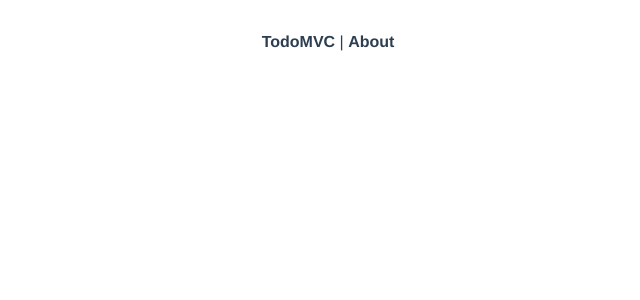
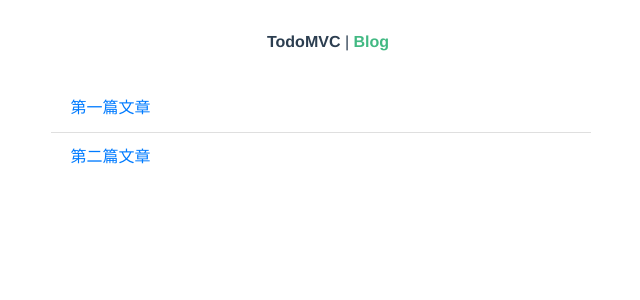
Before and after one commit to pi12138/danluwang-interview-front, a Vue app: page /blog in a window 1280 px wide. Shown: the top 300 px of the page, without its empty margins (312-952 px from the left). Built offline with nearby package versions, Linux system fonts and the light colour scheme.

Commit message:
编写博客列表前端界面

```diff
--- a/src/App.vue
+++ b/src/App.vue
@@ -2,7 +2,7 @@
   <div id="app">
     <div id="nav">
       <router-link to="/">TodoMVC</router-link> |
-      <router-link to="/about">About</router-link>
+      <router-link to="/blog">Blog</router-link>
     </div>
     <router-view/>
   </div>
--- /dev/null
+++ b/src/components/Article.vue
@@ -0,0 +1,33 @@
+<template>
+  <div class="container">
+      <h1>This is a Article</h1>
+      <h2>{{ this.$route.params.id }}</h2>
+  </div>
+</template>
+
+<script>
+// @ is an alias to /src
+// import HelloWorld from '@/components/HelloWorld.vue'
+
+export default {
+  name: 'Article',
+  data(){
+      return {
+        blogList: [],
+        baseUrl: 'http://127.0.0.1:8000/api/blog/'
+      }
+  },
+  methods: {
+      getBlogList(){
+          let url = this.baseUrl
+
+          this.$axios.get(url)
+          .then((result) => {
+              this.blogList = result.data
+          }).catch((err) => {
+              console.log(err.response)
+          });
+      }
+  }
+}
+</script>
--- /dev/null
+++ b/src/components/Blog.vue
@@ -0,0 +1,44 @@
+<template>
+  <div class="container">
+      <ul class="list-group list-group-flush col-md-6 offset-md-3">
+        <a class="list-group-item" v-for="(item, index) in blogList" :key="index" :href="articleUrl(item.id)">
+            <div v-text="item.title" class="text-left"></div>
+        </a>
+      </ul>
+  </div>
+</template>
+
+<script>
+// @ is an alias to /src
+// import HelloWorld from '@/components/HelloWorld.vue'
+
+export default {
+  name: 'Blog',
+  data(){
+      return {
+        blogList: [
+            {'title': '第一篇文章', id: 1},
+            {'title': '第二篇文章', id: 2}
+        ],
+        baseUrl: 'http://127.0.0.1:8000/api/blog/'
+      }
+  },
+  methods: {
+      getBlogList(){
+          let url = this.baseUrl
+
+          this.$axios.get(url)
+          .then((result) => {
+              this.blogList = result.data
+          }).catch((err) => {
+              console.log(err.response)
+          });
+      },
+
+      articleUrl(articleId){
+          return `/acticle/${articleId}`
+      }
+  },
+
+}
+</script>
--- a/src/router/index.js
+++ b/src/router/index.js
@@ -1,6 +1,7 @@
 import Vue from 'vue'
 import VueRouter from 'vue-router'
 import Home from '../views/Home.vue'
+import Article from '../components/Article.vue'
 
 Vue.use(VueRouter)
 
@@ -11,12 +12,23 @@
     component: Home
   },
   {
-    path: '/about',
+    path: '/blog',
     name: 'About',
     // route level code-splitting
     // this generates a separate chunk (about.[hash].js) for this route
     // which is lazy-loaded when the route is visited.
-    component: () => import(/* webpackChunkName: "about" */ '../views/About.vue')
+    component: () => import(/* webpackChunkName: "about" */ '../views/About.vue'),
+    // children: [
+    //   {
+    //     path: 'article/:id',
+    //     component: Article
+    //   }
+    // ]
+  },
+  {
+    path: '/article/:id',
+    name: 'Article',
+    component: Article
   }
 ]
 
--- a/src/views/About.vue
+++ b/src/views/About.vue
@@ -1,5 +1,16 @@
 <template>
   <div class="about">
-    <h1>This is an about page</h1>
+    <Blog></Blog>
   </div>
 </template>
+
+<script>
+import Blog from '../components/Blog'
+
+export default {
+  name: "About",
+  components: {
+    Blog
+  }
+}
+</script>
```
